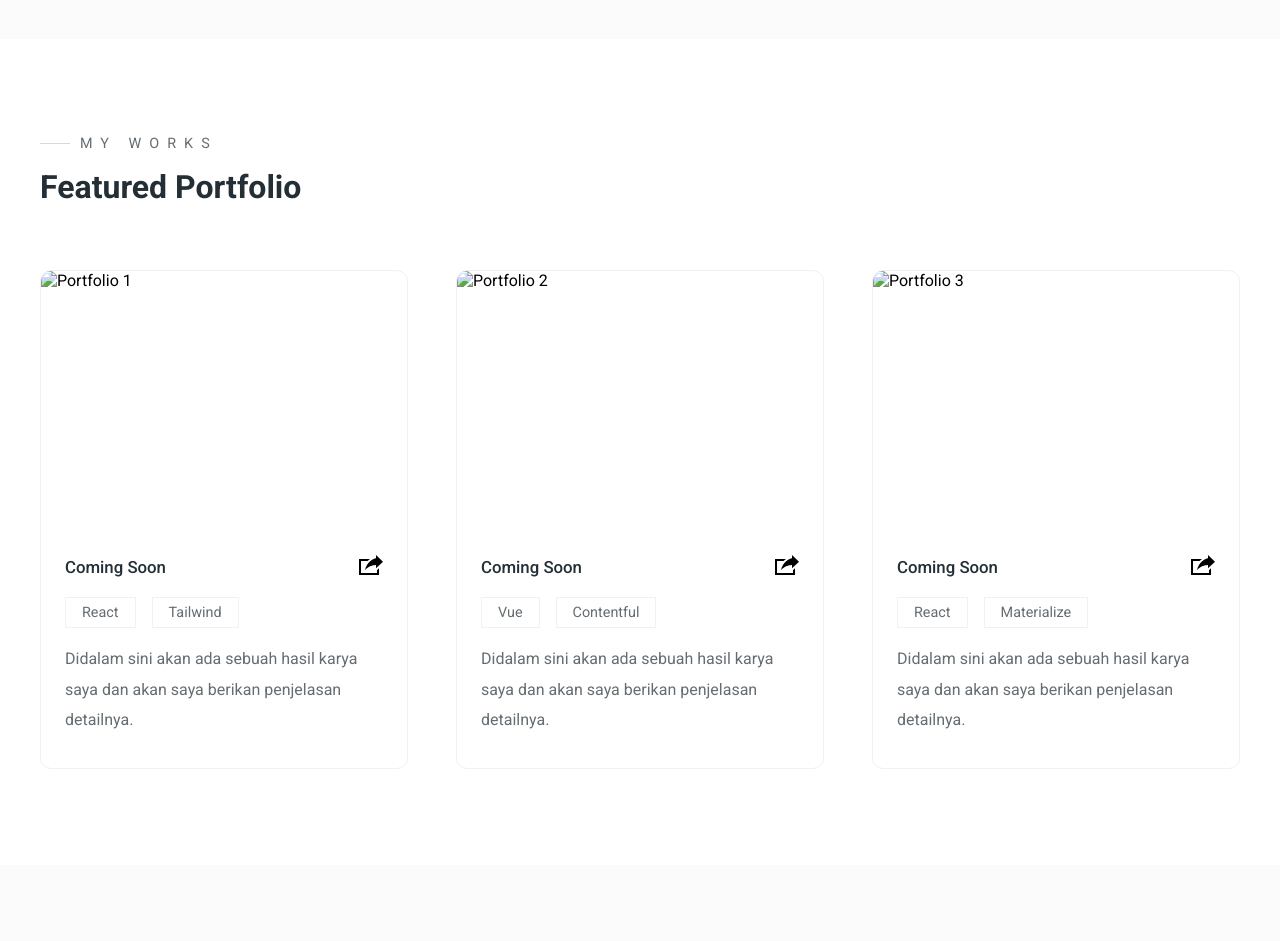
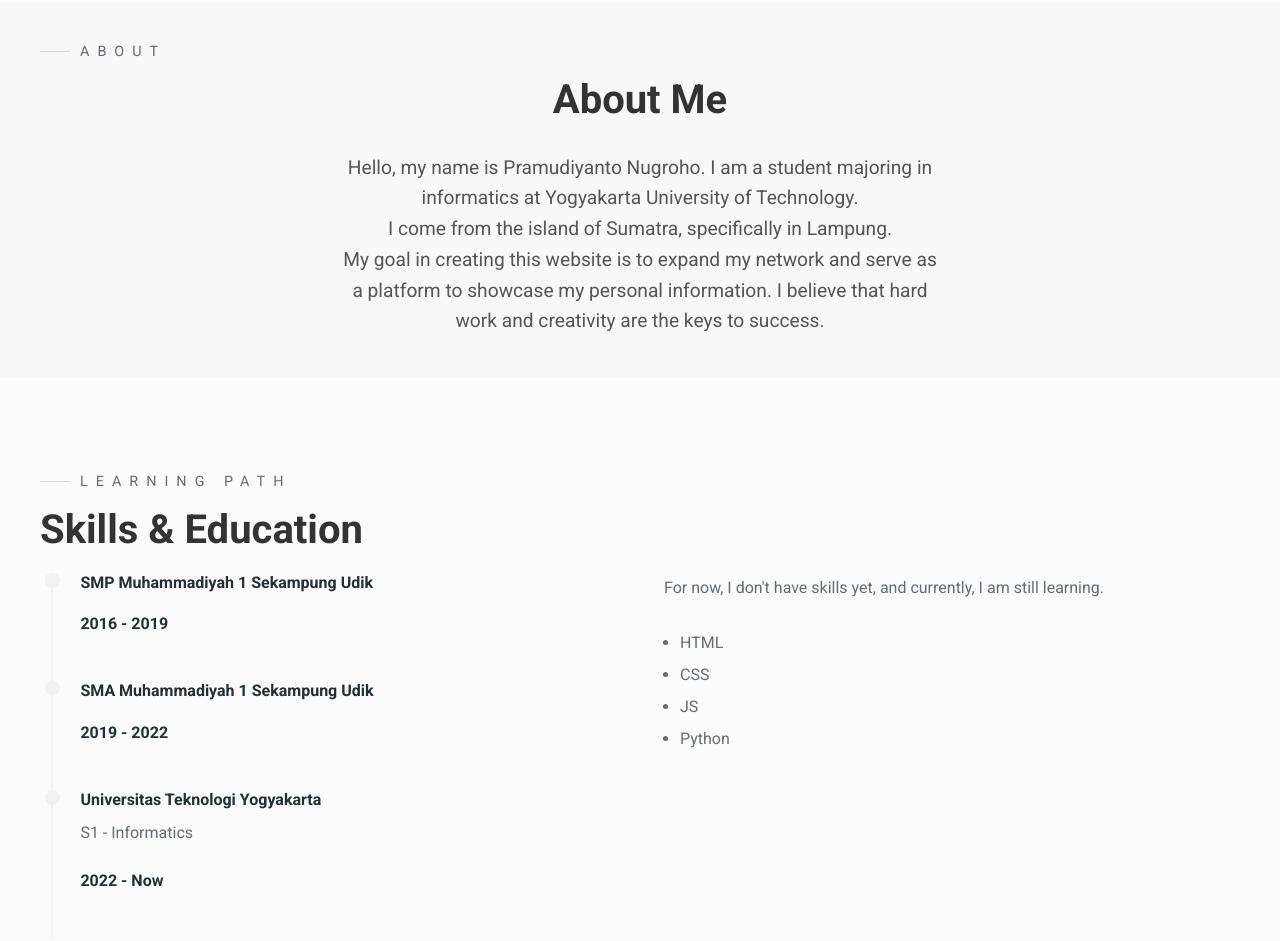
Before and after one commit to PramudiyantoNugroho/pramudiyantonugroho.github.io, a plain HTML site: page index.html in a window 1280 px wide. Shown: the part 1467-2408 px from the top of the page. Drawn offline with Linux system fonts and the light colour scheme.

Commit message:
update file index

```diff
--- a/index.html
+++ b/index.html
@@ -5,7 +5,7 @@
     <meta name="viewport" content="width=device-width, initial-scale=1.0" />
     <link rel="stylesheet" href="styles/style.css" />
     <link rel="stylesheet" href="styles/responsive.css" />
-    <title>pynportfolio</title>
+    <title>pramudiyantonugroho</title>
   </head>
   <body>
     <!-- Header -->
@@ -19,14 +19,9 @@
           <nav>
             <ul>
               <li><a href="#services">Services</a></li>
-              <li><a href="#portfolios">Portfolio</a></li>
+              <li><a href="#aboutme">About</a></li>
               <li><a href="#skills">Skills</a></li>
               <li><a href="#contact">Contact</a></li>
-              <li>
-                <a href="resume.pdf" target="_blank">
-                  <button class="btn">Resume</button>
-                </a>
-              </li>
             </ul>
           </nav>
 
@@ -42,7 +37,7 @@
             <h3 class="pre-title">My name is</h3>
             <h1 class="hero-name">Pramudiyanto <span>Nugroho</span></h1>
             <p>
-              Saya mahasiswa semester 3 di Universitas Teknologi Yogyakarta program studi informatika yang berasal dari Lampung.
+              I am a student at Yogyakarta University of Technology, majoring in informatics, and I come from Lampung.
             </p>
           </div>
 
@@ -125,119 +120,30 @@
       </div>
     </section>
     <!-- End Services -->
-
-    <!-- Portfolios -->
-    <section id="portfolios">
-      <div class="portfolios main-container">
-        <h3 class="pre-title">My Works</h3>
-        <h1 class="section-title">Featured Portfolio</h1>
+<!-- About Me -->
+<section id="aboutme">
+  <div class="aboutme main-container">
+    <h3 class="pre-title">About</h3>
+    <h1 class="section-title">About Me</h1>
 
     <div class="grid-3">
-          <!-- Portfolio 1 -->
-          <div class="portfolio">
-            <div class="portfolio-cover">
-              <img
-                src="#"
-                alt="Portfolio 1"
-              />
-            </div>
-            <div class="portfolio-info">
-              <div class="portfolio-title">
-                <h4>Coming Soon</h4>
-                <a href="/" class="portfolio-link">
-                  <svg
-                    xmlns="http://www.w3.org/2000/svg"
-                    width="24"
-                    height="24"
-                    viewBox="0 0 24 24"
-                  >
-                    <path
-                      d="M6 17c2.269-9.881 11-11.667 11-11.667v-3.333l7 6.637-7 6.696v-3.333s-6.17-.171-11 5zm12 .145v2.855h-16v-12h6.598c.768-.787 1.561-1.449 2.339-2h-10.937v16h20v-6.769l-2 1.914z"
-                    />
-                  </svg>
-                </a>
-              </div>
-              <div class="portfolio-tags">
-                <div>React</div>
-                <div>Tailwind</div>
-              </div>
+      <div class="aboutme-info">
         <p>
-                Didalam sini akan ada sebuah hasil karya saya dan akan saya berikan penjelasan detailnya.
+          Hello, my name is Pramudiyanto Nugroho. I am a student majoring in informatics at Yogyakarta University of Technology.
         </p>
-            </div>
-          </div>
 
-          <!-- Portfolio 2 -->
-          <div class="portfolio">
-            <div class="portfolio-cover">
-              <img
-                src="#"
-                alt="Portfolio 2"
-              />
-            </div>
-            <div class="portfolio-info">
-              <div class="portfolio-title">
-                <h4>Coming Soon</h4>
-                <a href="/" class="portfolio-link">
-                  <svg
-                    xmlns="http://www.w3.org/2000/svg"
-                    width="24"
-                    height="24"
-                    viewBox="0 0 24 24"
-                  >
-                    <path
-                      d="M6 17c2.269-9.881 11-11.667 11-11.667v-3.333l7 6.637-7 6.696v-3.333s-6.17-.171-11 5zm12 .145v2.855h-16v-12h6.598c.768-.787 1.561-1.449 2.339-2h-10.937v16h20v-6.769l-2 1.914z"
-                    />
-                  </svg>
-                </a>
-              </div>
-              <div class="portfolio-tags">
-                <div>Vue</div>
-                <div>Contentful</div>
-              </div>
         <p>
-                Didalam sini akan ada sebuah hasil karya saya dan akan saya berikan penjelasan detailnya.
+          I come from the island of Sumatra, specifically in Lampung.
         </p>
-            </div>
-          </div>
 
-          <!-- Portfolio 3 -->
-          <div class="portfolio">
-            <div class="portfolio-cover">
-              <img
-                src="#"
-                alt="Portfolio 3"
-              />
-            </div>
-            <div class="portfolio-info">
-              <div class="portfolio-title">
-                <h4>Coming Soon</h4>
-                <a href="/" class="portfolio-link">
-                  <svg
-                    xmlns="http://www.w3.org/2000/svg"
-                    width="24"
-                    height="24"
-                    viewBox="0 0 24 24"
-                  >
-                    <path
-                      d="M6 17c2.269-9.881 11-11.667 11-11.667v-3.333l7 6.637-7 6.696v-3.333s-6.17-.171-11 5zm12 .145v2.855h-16v-12h6.598c.768-.787 1.561-1.449 2.339-2h-10.937v16h20v-6.769l-2 1.914z"
-                    />
-                  </svg>
-                </a>
-              </div>
-              <div class="portfolio-tags">
-                <div>React</div>
-                <div>Materialize</div>
-              </div>
         <p>
-                Didalam sini akan ada sebuah hasil karya saya dan akan saya berikan penjelasan detailnya.
+          My goal in creating this website is to expand my network and serve as a platform to showcase my personal information. I believe that hard work and creativity are the keys to success.
         </p>
       </div>
     </div>
   </div>
-      </div>
 </section>
-    <!-- End Portfolios -->
+<!-- End About Me -->
 
     <!-- Skills & Education -->
     <section id="skills">
@@ -278,7 +184,7 @@
               </div>
               <div class="education-info">
                 <h4 class="education-title">Universitas Teknologi Yogyakarta</h4>
-                <p>S1 - Informatika</p>
+                <p>S1 - Informatics</p>
                 <h4 class="education-years">2022 - Now</h4>
               </div>
             </div>
@@ -286,14 +192,15 @@
 
           <div class="skills-right">
             <p>
-              Untuk saat ini saya belum mempunyai skill dan sekarang saya masih belajar.
+              For now, I don't have skills yet, and currently, I am still learning.
             </p>
 
             <div class="skills-list">
               <ul>
                 <li>HTML</li>
                 <li>CSS</li>
-                <li>JAVA</li>
+                <li>JS</li>
+                <li>Python</li>
               </ul>
             </div>
           </div>
@@ -436,7 +343,7 @@
           </svg>
         </a>
       </div>
-      <p>&#169; 2023 - Copyright by Pramudiyanto Nugroho</p>
+      <p>© Pramudiyanto Nugroho 2024</p>
     </footer>
     <!-- End Footer -->
 
--- a/styles/style.css
+++ b/styles/style.css
@@ -91,12 +91,12 @@ a {
 }
 
 .pre-title {
+  text-align: left;
   text-transform: uppercase;
   letter-spacing: 0.5rem;
   color: var(--secondaryTextColor);
   position: relative;
   padding-left: 40px;
-  width: fit-content;
   font-weight: 400;
   font-size: 0.9rem;
 }
@@ -252,69 +252,38 @@ nav ul li a {
   fill: var(--primaryIconColor);
 }
 
-/* Portfolios */
-#portfolios {
-  padding: var(--sectionPadding);
+#aboutme {
+  background-color: #f8f8f8;
+  padding: 40px 0;
 }
 
-.portfolio {
-  border-radius: var(--itemBorderRadius);
-  overflow: hidden; /* supaya gambar yang diatas itu dia ngikut border radiusnya, karena yang dikasih border radius disini adalah div portfolio ini */
-  border: 1px solid var(--borderColor);
+.aboutme {
+  text-align: center;
 }
 
-.portfolio-cover {
-  height: 250px;
+.section-title {
+  color: #333;
+  font-size: 2.5em;
+  margin-bottom: 20px;
 }
 
-.portfolio img {
-  width: 100%;
-  height: 100%;
-  object-fit: cover;
+.aboutme-info {
+  max-width: 600px;
+  margin: 0 auto;
 }
 
-.portfolio-info {
-  padding: 2rem 1.5rem;
+.aboutme-info p {
+  font-size: 1.2em;
+  color: #555;
+  line-height: 1.6;
 }
 
-.portfolio-title {
-  display: flex;
-  justify-content: space-between;
-  align-items: center;
-  gap: 1rem;
-}
-
-.portfolio h4 {
-  font-weight: 500;
-  font-size: 1.05rem;
-}
-
-.portfolio-title a svg:hover {
-  fill: var(--primaryIconColor);
-}
-
-.portfolio-title a svg {
-  transition: 0.2s ease-in-out;
-}
-
-.portfolio-tags {
-  display: flex;
-  gap: 1rem;
-  margin: 1rem 0;
-}
-
-.portfolio-tags div {
-  font-size: 0.9rem;
-  border: 1px solid var(--borderColor);
-  padding: 0.4rem 1rem;
-  color: var(--secondaryTextColor);
-}
-
-.portfolio-tags div {
-  font-size: 0.9rem;
-  border: 1px solid var(--borderColor);
-  padding: 0.4rem 1rem;
-  color: var(--secondaryTextColor);
+/* Grid Style */
+.grid-3 {
+  display: grid;
+  grid-template-columns: repeat(auto-fit, minmax(250px, 1fr));
+  gap: 20px;
+  margin-top: 30px;
 }
 
 /* Skills and Education */
```
Also changed, not shown: images/portfolios/portfolio-1.png (deleted), images/portfolios/portfolio-2.png (deleted), images/portfolios/portfolio-3.jpeg (deleted), 1 other file. Lines whose indentation alone changed are shown as unchanged.
